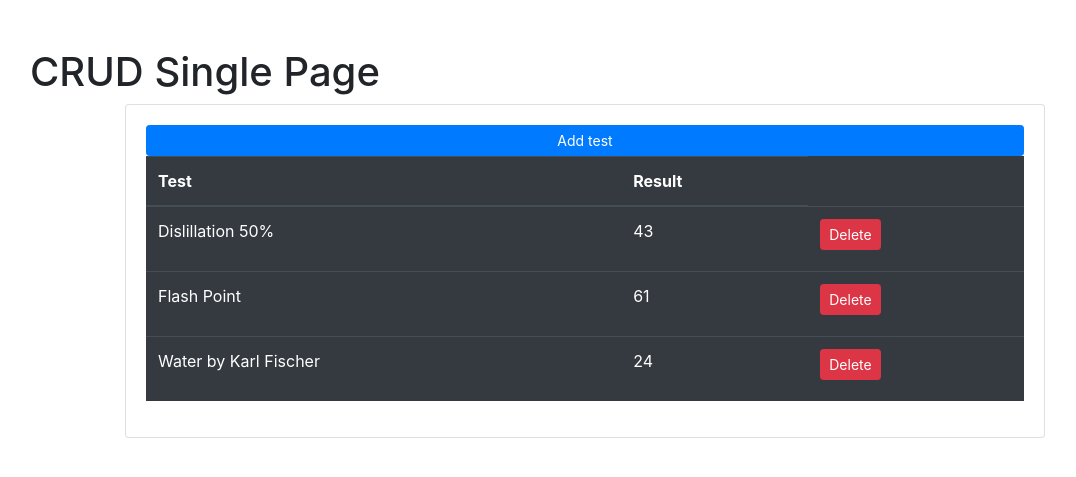
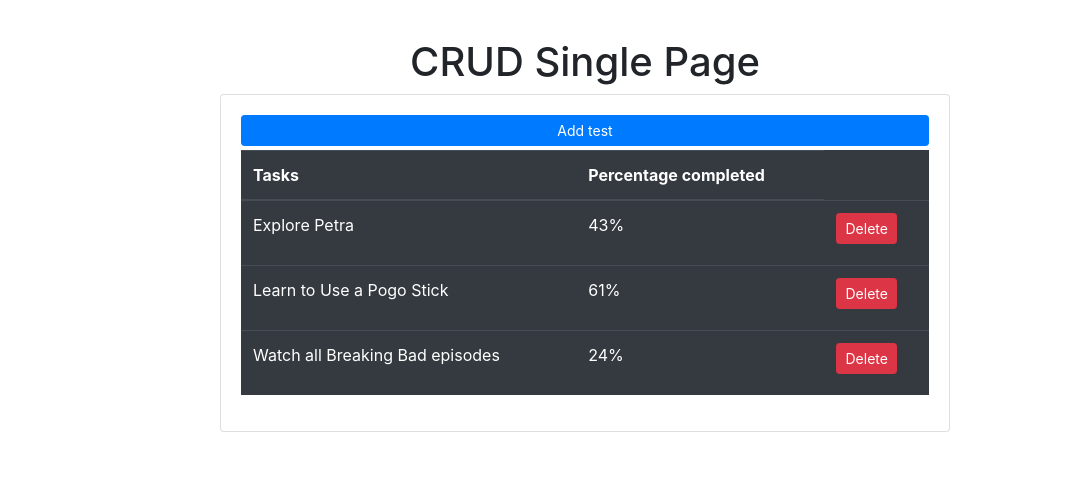
Before and after one commit to durvalcarvalho/django-projects, a Django app: page / in a window 1280 px wide. Shown: the top 477 px of the page, without its empty margins (55-1131 px from the left). Run offline with Django 4.2, Linux system fonts and the light colour scheme.

Commit message:
Improve frontend

```diff
--- a/crud-single-page/static/main.js
+++ b/crud-single-page/static/main.js
@@ -1,24 +1,99 @@
+let new_id = 4;
+let new_test = { 'name': '', 'result': '', 'id': new_id };
+
+const zeroPad = (num, places) => String(num).padStart(places, '0')
+
+
+function handleButtonForm() {
+    const form_elem = $('.form-wrapper')
+
+    if(form_elem.hasClass('hidden') === false) {
+        console.log("First if");
+        $('#add-test').html('Close form');
+        $('#add-test').toggleClass('btn-success');
+        $('#add-test').toggleClass('btn-danger');
+    }
+
+    else {
+        console.log("Second if");
+
+        $('#add-test').html('Add test');
+
+        $('#add-test').toggleClass('btn-success');
+        $('#add-test').toggleClass('btn-danger');
+    }
+}
+
 $('#add-test').on('click', () => {
+    const form_elem = $('.form-wrapper')
+    form_elem.toggleClass('hidden');
 
-});
+    handleButtonForm();
 
-$('#test-result').on('keyup', () => {
-
+    $('#test-name').val('');
+    $('#test-result').val('');
 });
 
 $('#test-name').on('change', () => {
+    const elem = $('#test-name');
+    new_test.name = elem.val();
+});
 
+function formatResultInput(value) {
+    // Remove spaces and %
+    value = value.replace(/\s/g, '');
+
+    // Convert to int
+    value = parseInt(value);
+
+    // If not a number, set to 0
+    if(isNaN(value) || value > 100) {
+        alert('Please enter a number between 0 and 100');
+        value = 0
+    };
+
+    value = zeroPad(value, 2)
+    value = `${value}%`;
+    return value;
+}
+
+$('#test-result').on('change', () => {
+    const elem = $('#test-result');
+    let value = elem.val();
+
+    // Convert to int
+    value = formatResultInput(value);
+
+    $('#test-result').val(value);
+    new_test.result = value;
 });
 
 $('#create-test').on('click', () => {
+    if(new_test.name == '' || new_test.result == '') {
+        alert('Please fill in all the fields');
+        return;
+    }
 
+    for(const test of tests) {
+        if(test.id >= new_id) {
+            new_test.id = test.id + 1;
+        }
+    }
+
+    tests.push(new_test);
+
+    addRow(new_test);
+
+    $('.form-wrapper').addClass('hidden');
+
+    handleButtonForm();
 });
 
 
 let tests =[
-    {'name': 'Dislillation 50%',      'id':1, 'result': "43"},
-    {'name': 'Flash Point',           'id':2, 'result': "61"},
-    {'name': 'Water by Karl Fischer', 'id':3, 'result': "24"},
+    {'id':1, 'result': "43%", 'name': 'Explore Petra'},
+    {'id':2, 'result': "61%", 'name': 'Learn to Use a Pogo Stick'},
+    {'id':3, 'result': "24%", 'name': 'Watch all Breaking Bad episodes'},
 ];
 
 let current_action = '';
@@ -105,7 +180,7 @@ function editResult() {
     const elem_selector = `#${elem_id}`;
     $(elem_selector).data('current-action', 'edit');
 
-    const value = $(this).html();
+    let value = $(this).html();
 
     // If at least one of the inputs is being edit, dont switch the buttons
     if(input_name.children().length == 0 && input_result.children().length == 0) {
@@ -168,11 +243,24 @@ function confirmEditInput(id, input_type) {
     if (td.data('current-action') == 'edit') {
         const input = $(`#input-${input_type}-${id} > input`);
 
-        const value = input.val();
+        let value = input.val();
+
+        if(input_type === 'result') {
+            value = formatResultInput(value);
+        }
+
         test[input_type] = value;
         td.html(`${value}`);
 
         td.data('current-action', '');
+
+        const row = $(`.test-row-${id}`);
+
+        row.css('opacity', '0.5');
+
+        setTimeout(() => {
+            row.css('opacity', '1');
+        }, 1000);
 
         return true;
     }
--- a/crud-single-page/templates/base.html
+++ b/crud-single-page/templates/base.html
@@ -18,7 +18,7 @@
 
 
 <body>
-    <div class="container mt-5">
+    <div class="container" style="margin-top: 3%;">
         {% block content %}
         {% endblock content %}
     </div>
--- a/crud-single-page/templates/main.html
+++ b/crud-single-page/templates/main.html
@@ -4,29 +4,30 @@
 
 {% block content %}
 
-<h1>CRUD Single Page</h1>
-
 <div class="row">
-    <div class="col-md-1">
+    <div class="col-md-2">
     </div>
 
-    <div class="col-md-10">
+    <div class="col-md-8">
+        <h1 class="text-center">CRUD Single Page</h1>
+
         <div class="card card-body">
-            <button class="btn btn-sm btn-primary" id="add-test">
+            <button class="btn btn-sm btn-primary mb-1" id="add-test">
                 Add test
             </button>
 
             <div class="form-wrapper hidden">
-                <select id="test-name" class="form-control">
+                <!-- <select id="test-name" class="form-control">
                     <option>------------</option>
                     <option>Flash Point</option>
                     <option>Water</option>
                     <option>Dislillation</option>
-                </select>
+                </select> -->
 
-                <input type="text" class="form-control" id="test-result">
+                <input id="test-name"   class="form-control m-3" type="text" placeholder="Task Name">
+                <input id="test-result" class="form-control m-3" type="text" placeholder="Percent Complete">
 
-                <button class="btn btn-sm btn-info" id="create-test">
+                <button class="btn btn-sm btn-info btn-block mb-3" id="create-test">
                     Add
                 </button>
             </div>
@@ -34,8 +35,8 @@
             <table class="table table-dark">
                 <thead>
                     <tr>
-                        <th scope="col">Test</th>
-                        <th scope="col">Result</th>
+                        <th scope="col">Tasks</th>
+                        <th scope="col">Percentage completed</th>
                     </tr>
                     </tr>
                 </thead>
@@ -47,7 +48,7 @@
         </div>
     </div>
 
-    <div class="col-md-1">
+    <div class="col-md-2">
     </div>
 </div>
 
```
